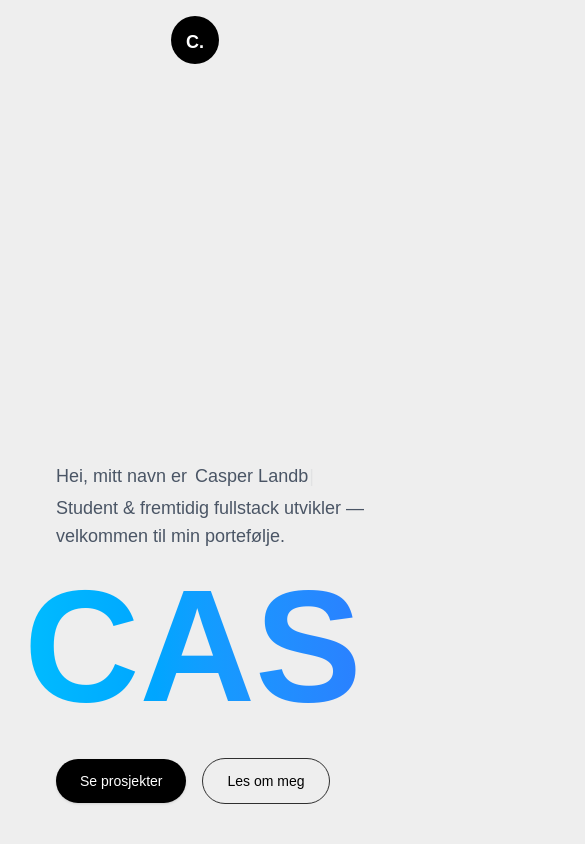
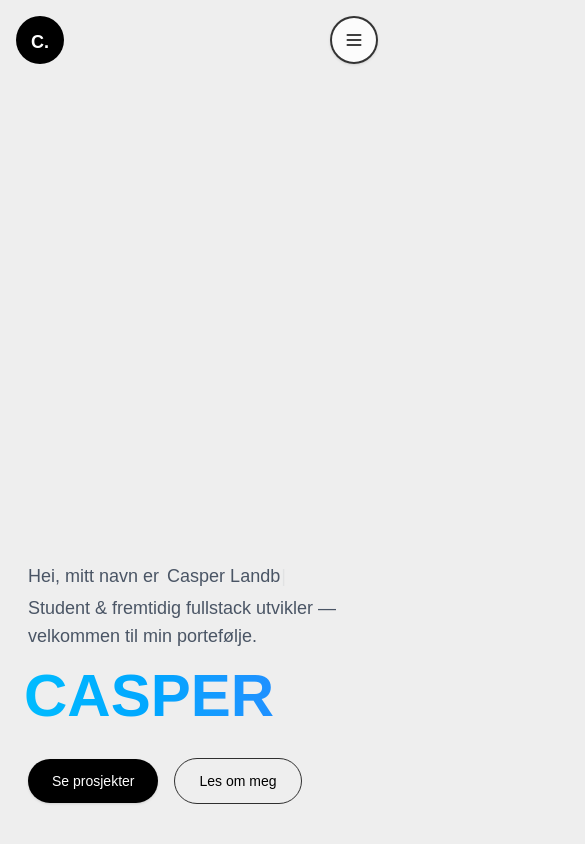
Before and after one commit to repsacl/casper., a React (Vite) app: page / in a window 390 px wide. Shown: the top 844 px of the page, 585 px wide, since content can reach past the window. Built offline with nearby package versions, Linux system fonts and the light colour scheme; a web font is replaced by a local one.

Commit message:
phone friendly

```diff
--- a/src/components/Navbar.jsx
+++ b/src/components/Navbar.jsx
@@ -25,18 +25,29 @@ function Navbar() {
         }
     }, [sideBar]);
 
+    // Lukk mobilmenyen automatisk hvis skjermen blir bred nok til
+    // at desktop-navigasjonen vises igjen (f.eks. ved rotasjon/resize).
+    useEffect(() => {
+        const handleResize = () => {
+            if (window.innerWidth >= 768) {
+                setSideBar(false);
+            }
+        };
+        window.addEventListener("resize", handleResize);
+        return () => window.removeEventListener("resize", handleResize);
+    }, []);
+
     // Nullstiller scroll synkront i selve klikk-øyeblikket, FØR React
-    // rekker å bytte side. Dette er mer robust enn å vente på et effect
-    // etter navigasjonen, siden det ikke er noen race mot når
-    // framer-motion måler nav-pillens posisjon.
+    // rekker å bytte side, og lukker mobilmenyen samtidig.
     const handleNavClick = () => {
         window.scrollTo(0, 0);
+        setSideBar(false);
     };
 
   return (
     <>
         <motion.nav
-            className="fixed inset-x-0 top-3 z-50 flex items-center justify-center gap-3 px-3"
+            className="fixed inset-x-0 top-3 z-50 flex items-center justify-between gap-3 px-3 md:justify-center"
         >
             {/* Logo */}
             <motion.div
@@ -119,7 +130,72 @@ function Navbar() {
                     <ThemeToggle />
                 </motion.div>
             </div>
+
+            {/* Hamburger-knapp — kun synlig under md-breakpointet */}
+            <motion.button
+                type="button"
+                onClick={() => setSideBar((prev) => !prev)}
+                initial={{ opacity: 0, y: -100 }}
+                animate={{ opacity: 1, y: 0 }}
+                transition={{ duration: .9, type: "spring", bounce: 0.3, delay: 1, ease: "easeInOut" }}
+                whileTap={{ scale: 0.9 }}
+                aria-label={sideBar ? "Lukk meny" : "Åpne meny"}
+                aria-expanded={sideBar}
+                className="flex h-12 w-12 items-center justify-center rounded-3xl border-2 border-black/80 bg-white/80 text-black shadow-sm backdrop-blur-sm dark:border-white/80 dark:bg-black/20 dark:text-white md:hidden"
+            >
+                {sideBar ? <X size={20} /> : <Menu size={20} />}
+            </motion.button>
         </motion.nav>
+
+        {/* Mobilmeny: mørk overlay + panel med nav-lenker og temavalg */}
+        <AnimatePresence>
+            {sideBar && (
+                <>
+                    <motion.div
+                        key="overlay"
+                        initial={{ opacity: 0 }}
+                        animate={{ opacity: 1 }}
+                        exit={{ opacity: 0 }}
+                        transition={{ duration: DURATION }}
+                        onClick={() => setSideBar(false)}
+                        className="fixed inset-0 z-40 bg-black/40 backdrop-blur-sm md:hidden"
+                    />
+
+                    <motion.div
+                        key="panel"
+                        initial={{ opacity: 0, y: -16, scale: 0.98 }}
+                        animate={{ opacity: 1, y: 0, scale: 1 }}
+                        exit={{ opacity: 0, y: -16, scale: 0.98 }}
+                        transition={{ duration: 0.25, ease: "easeInOut" }}
+                        className="fixed inset-x-4 top-20 z-50 flex flex-col gap-2 rounded-3xl border-2 border-black/80 bg-white/95 p-4 text-black shadow-lg backdrop-blur-sm dark:border-white/80 dark:bg-black/90 dark:text-white md:hidden"
+                    >
+                        {navItems.map(({ to, label }) => {
+                            const isActive = location.pathname === to;
+
+                            return (
+                                <Link
+                                    key={to}
+                                    to={to}
+                                    onClick={handleNavClick}
+                                    className={`rounded-2xl px-4 py-3 text-base font-medium transition-colors duration-200 ${
+                                        isActive
+                                            ? "bg-black text-white dark:bg-white dark:text-black"
+                                            : "hover:bg-black hover:text-white dark:hover:bg-white dark:hover:text-black"
+                                    }`}
+                                >
+                                    {label}
+                                </Link>
+                            );
+                        })}
+
+                        <div className="mt-2 flex items-center justify-between rounded-2xl border border-black/10 px-4 py-3 dark:border-white/10">
+                            <span className="text-sm font-medium">Tema</span>
+                            <ThemeToggle />
+                        </div>
+                    </motion.div>
+                </>
+            )}
+        </AnimatePresence>
     </>
   )
 }
--- a/src/pages/App.jsx
+++ b/src/pages/App.jsx
@@ -27,9 +27,9 @@ function App() {
         duration: 0.5,
         ease: "easeInOut",
       }}
-      className="flex min-h-[calc(100vh-4rem)] w-full flex-col justify-end px-6 pb-10 pt-24 text-left sm:px-10 lg:px-16"
+      className="flex min-h-[calc(100vh-4rem)] w-full flex-col justify-end overflow-x-hidden px-6 pb-10 pt-24 text-left sm:px-10 lg:px-16"
     >
-      <div className="mb-4 ml-8 flex max-w-xl flex-col gap-1 text-lg text-gray-600 dark:text-gray-400 sm:text-xl">
+      <div className="mb-4 ml-1 flex max-w-xl flex-col gap-1 text-lg text-gray-600 dark:text-gray-400 sm:ml-8 sm:text-xl">
         <span className="flex flex-wrap items-center gap-2">
           <span>Hei, mitt navn er</span>
           <span className="inline-block">
@@ -41,15 +41,18 @@ function App() {
 
       {/* Samme layoutId som h1-en i Loader.jsx. Motion morfer
           automatisk fra den lille loader-teksten til denne
-          store gradient-overskriften. */}
+          store gradient-overskriften.
+          Størrelsen trappes opp gradvis over breakpointene i stedet
+          for å hoppe rett fra 10rem til 22rem, som gikk utenfor
+          skjermbredden på mobil og nettbrett. */}
       <motion.h1
         layoutId="casper-heading"
-        className="bg-gradient-to-r from-sky-400 to-blue-500 bg-clip-text text-transparent text-[10rem] font-black uppercase leading-none sm:text-[22rem]"
+        className="bg-gradient-to-r from-sky-400 to-blue-500 bg-clip-text text-transparent text-6xl font-black uppercase leading-none sm:text-8xl md:text-9xl lg:text-[12rem] xl:text-[16rem] 2xl:text-[20rem]"
       >
         Casper
       </motion.h1>
 
-      <div className="mt-8 mb-8 flex flex-wrap justify-left items-center gap-4 ml-8">
+      <div className="mt-8 mb-8 flex flex-wrap justify-left items-center gap-4 ml-1 sm:ml-8">
 
         <Link
           to="/projects"
--- a/src/pages/Projects.jsx
+++ b/src/pages/Projects.jsx
@@ -61,7 +61,7 @@ const projects = [
     title: "Lego-robot",
     description: (
       <>
-        Kommer snart..
+        Kommer snart...
       </>
     ),
     image: "",
```
